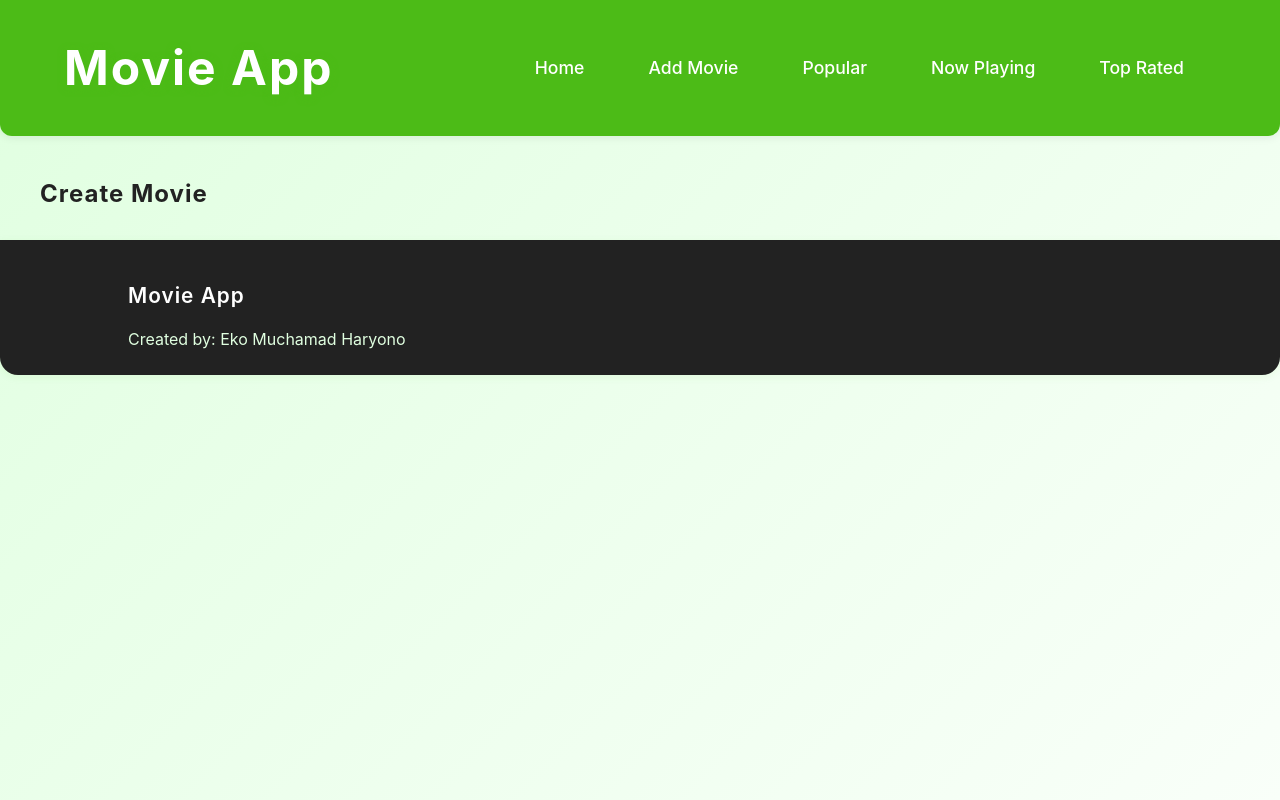
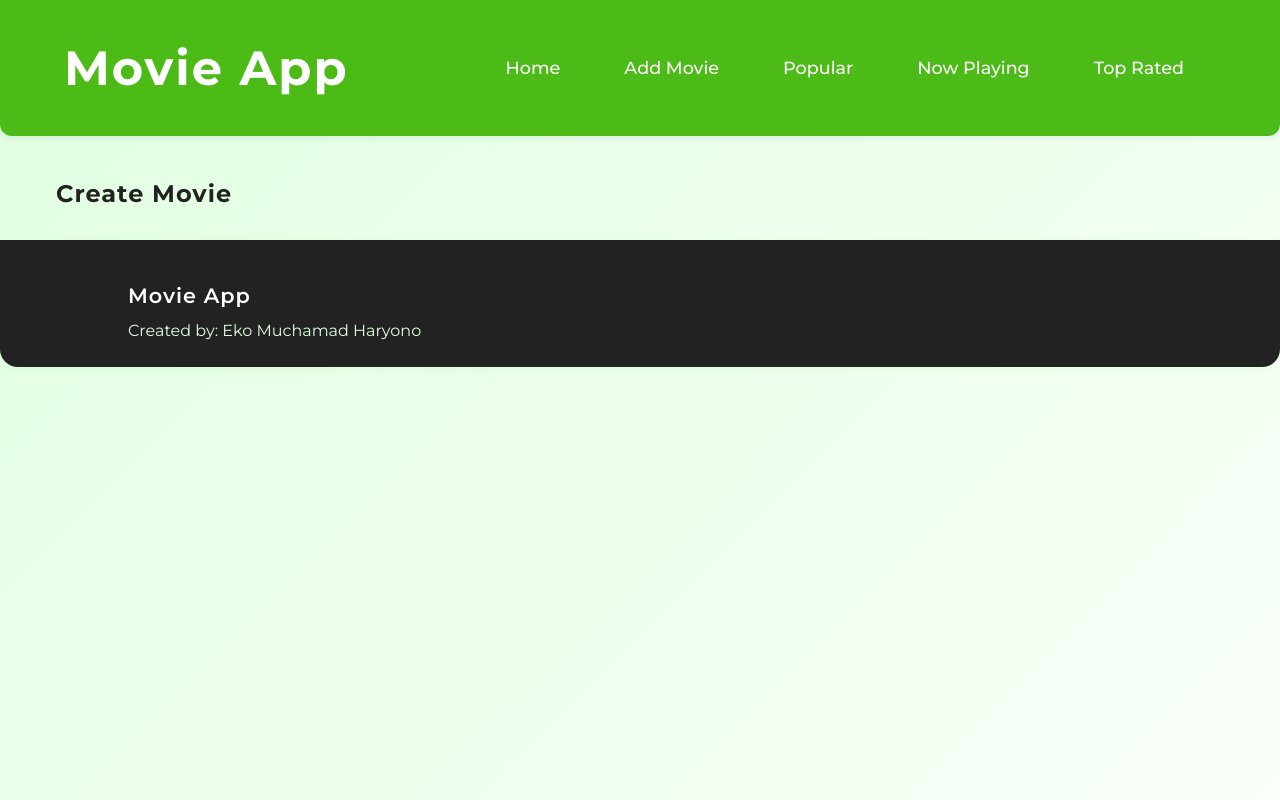
Before and after one commit to ekomh170/movie-app-vite-deploy-eko, a React (Vite) app: page /add-movie in a window 1280 px wide. Built offline with nearby package versions, Linux system fonts and the light colour scheme.

Commit message:
tambah komponen GlobalStyle untuk reset dan styling CSS global

```diff
--- a/src/App.jsx
+++ b/src/App.jsx
@@ -14,10 +14,12 @@ import Layout from './Layout';
 
 // Theme
 import theme from './utils/constants/theme';
+import GlobalStyle from './GlobalStyle';
 
 function App() {
     return (
         <ThemeProvider theme={theme}>
+            <GlobalStyle />
             <Layout>
                 <Routes>
                     <Route path="/" element={<Home />} />
--- /dev/null
+++ b/src/GlobalStyle.js
@@ -0,0 +1,73 @@
+// GlobalStyle: Styling global untuk reset CSS, font, dan style dasar seluruh aplikasi
+// Import Global Style
+import { createGlobalStyle } from 'styled-components';
+
+const GlobalStyle = createGlobalStyle`
+  @import url('https://fonts.googleapis.com/css2?family=Montserrat:wght@400;500;600;700&display=swap');
+
+  * {
+    margin: 0;
+    padding: 0;
+    box-sizing: border-box;
+  }
+
+  body {
+    margin: 0;
+    font-family: 'Montserrat', sans-serif;
+    background: linear-gradient(135deg, #e0ffe0 0%, #f9fff9 100%);
+    color: #222;
+    min-width: 320px;
+    min-height: 100vh;
+  }
+
+  a {
+    font-weight: 500;
+    color: #4cbb17;
+    text-decoration: none;
+    transition: color 0.2s;
+  }
+  a:hover {
+    color: #39ff12;
+  }
+
+  h1, h2, h3, h4, h5, h6 {
+    color: #222;
+    font-weight: 700;
+    letter-spacing: 1px;
+    margin-top: 0;
+    margin-bottom: 0.5em;
+  }
+
+  button {
+    border-radius: 8px;
+    border: 1px solid transparent;
+    padding: 0.6em 1.2em;
+    font-size: 1em;
+    font-weight: 500;
+    font-family: inherit;
+    background: linear-gradient(90deg, #4cbb17 60%, #39ff12 100%);
+    color: #fff;
+    cursor: pointer;
+    transition: border-color 0.25s, background 0.2s, box-shadow 0.2s, transform 0.2s;
+    box-shadow: 0 2px 8px rgba(76, 187, 23, 0.08);
+  }
+  button:hover {
+    border-color: #4cbb17;
+    background: linear-gradient(90deg, #39ff12 60%, #4cbb17 100%);
+    box-shadow: 0 4px 16px rgba(76, 187, 23, 0.16);
+    transform: translateY(-2px) scale(1.04);
+  }
+
+  ul, ol {
+    margin: 0;
+    padding: 0;
+    list-style: none;
+  }
+
+  img {
+    max-width: 100%;
+    display: block;
+  }
+`;
+
+export default GlobalStyle;
```
